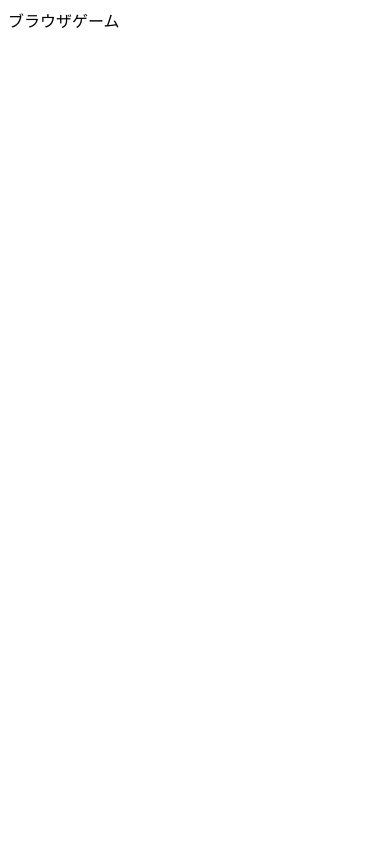
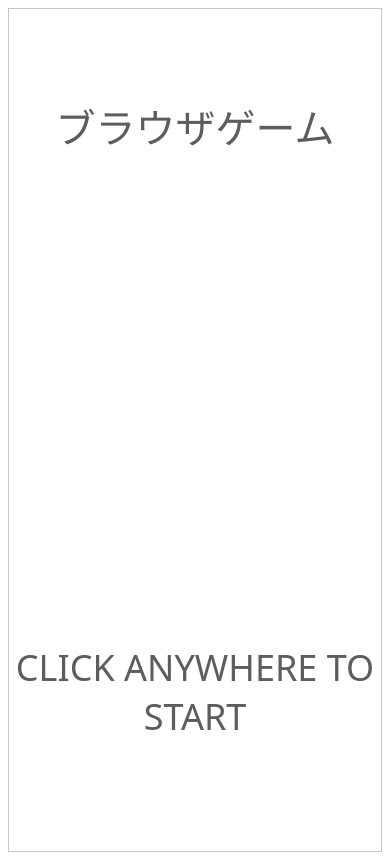
Before and after one commit to regularambition/tame5kosengame, a React (Vite) app: page / in a window 390 px wide. Built offline with nearby package versions, Linux system fonts and the light colour scheme.

Commit message:
title -> top

```diff
--- a/src/App.css
+++ b/src/App.css
@@ -0,0 +1,84 @@
+.screen {
+    box-sizing: border-box;
+    min-height: 100vh;
+    border: 1px solid #c7c7c7;
+    background: #ffffff;
+    color: #000000;
+    font-family: system-ui, -apple-system, BlinkMacSystemFont, "Segoe UI", sans-serif;
+}
+
+.title-screen {
+    display: flex;
+    flex-direction: column;
+    align-items: center;
+    cursor: pointer;
+    user-select: none;
+}
+
+.game-title {
+    margin: 110px 0 0;
+    color: #5d5d5d;
+    font-size: 56px;
+    font-weight: 400;
+    letter-spacing: 0;
+}
+
+.start-message {
+    margin: auto 0 130px;
+    color: #5d5d5d;
+    font-size: 64px;
+    font-weight: 400;
+    letter-spacing: 0;
+}
+
+.top-screen {
+    display: flex;
+    flex-direction: column;
+    align-items: center;
+    gap: 52px;
+    padding: 34px 16px;
+}
+
+.menu-button {
+    width: min(74vw, 946px);
+    min-height: 108px;
+    border: 1px solid #5b5b5b;
+    border-radius: 17px;
+    background: #c9daf8;
+    color: #000000;
+    font: inherit;
+    font-size: 40px;
+    cursor: pointer;
+}
+
+.menu-button:hover {
+    background: #d6e4fb;
+}
+
+.menu-button:active {
+    background: #b7cdf3;
+}
+
+@media (max-width: 720px) {
+    .game-title {
+        margin-top: 88px;
+        font-size: 40px;
+    }
+
+    .start-message {
+        margin-bottom: 110px;
+        font-size: 36px;
+        text-align: center;
+    }
+
+    .top-screen {
+        gap: 28px;
+        padding: 28px 12px;
+    }
+
+    .menu-button {
+        width: min(92vw, 946px);
+        min-height: 84px;
+        font-size: 26px;
+    }
+}
--- a/src/App.tsx
+++ b/src/App.tsx
@@ -1,9 +1,18 @@
+import { useState } from 'react'
+import './App.css'
+import { TitleScreen } from './components/TitleScreen'
+import { TopScreen } from './components/TopScreen'
+
+type Screen = 'title' | 'top'
+
 function App() {
-    return (
-        <div>
-            ブラウザゲーム
-        </div>
-    )
+    const [screen, setScreen] = useState<Screen>('title')
+
+    if (screen === 'title') {
+        return <TitleScreen onStart={() => setScreen('top')} />
+    }
+
+    return <TopScreen />
 }
 
 export default App
--- /dev/null
+++ b/src/components/TitleScreen.tsx
@@ -0,0 +1,12 @@
+type TitleScreenProps = {
+    onStart: () => void
+}
+
+export function TitleScreen({ onStart }: TitleScreenProps) {
+    return (
+        <main className="screen title-screen" onClick={onStart}>
+            <h1 className="game-title">ブラウザゲーム</h1>
+            <p className="start-message">CLICK ANYWHERE TO START</p>
+        </main>
+    )
+}
--- /dev/null
+++ b/src/components/TopScreen.tsx
@@ -0,0 +1,10 @@
+export function TopScreen() {
+    return (
+        <main className="screen top-screen">
+            <button className="menu-button" type="button">自分が部屋を建てる</button>
+            <button className="menu-button" type="button">他の人が建てた部屋に入る</button>
+            <button className="menu-button" type="button">ゲームのルールを確認</button>
+            <button className="menu-button" type="button">設定の変更</button>
+        </main>
+    )
+}
```
